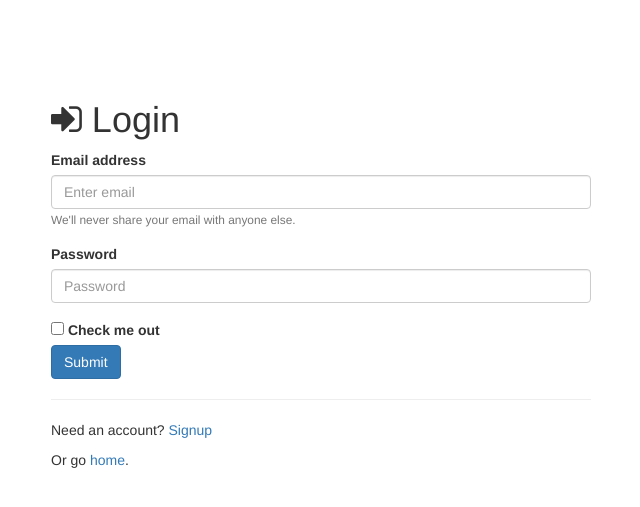
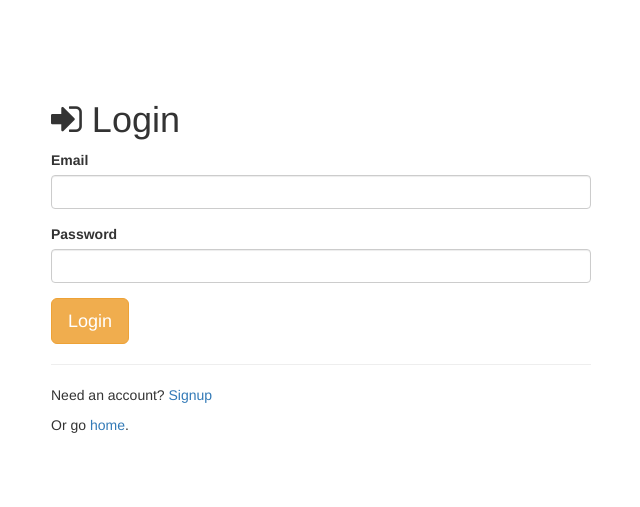
Before and after one commit to faizmhd/passport-app, a Node server app: page /login in a window 1280 px wide. Shown: the top 507 px of the page, without its empty margins (319-959 px from the left). Run offline with Node 20, Linux system fonts and the light colour scheme; some libraries are stand-ins or nearby versions.

Commit message:
fix passport local login

```diff
--- a/server.js
+++ b/server.js
@@ -13,7 +13,13 @@ let cors         = require('cors')
 
 // DB config
 let configDB = require('./config/database.js');
-mongoose.connect(configDB.url, {useNewUrlParser: true, useUnifiedTopology: true});
+mongoose.connect(configDB.url, {useNewUrlParser: true, useUnifiedTopology: true}).then(() => {
+    console.log("Connected to mongoDB");
+  })
+  .catch((e) => {
+    console.log("Error while DB connecting");
+    console.log(e);
+  });
 
 require('./config/passport')(passport);
 
--- a/views/login.ejs
+++ b/views/login.ejs
@@ -1,4 +1,3 @@
-<!-- views/login.ejs -->
 <!doctype html>
 <html>
 <head>
@@ -22,22 +21,18 @@
     <% } %>
 
     <!-- LOGIN FORM -->
-    <form>
+    <form action="/login" method="post">
         <div class="form-group">
-          <label for="exampleInputEmail1">Email address</label>
-          <input type="email" class="form-control" id="exampleInputEmail1" aria-describedby="emailHelp" placeholder="Enter email">
-          <small id="emailHelp" class="form-text text-muted">We'll never share your email with anyone else.</small>
+            <label>Email</label>
+            <input type="text" class="form-control" name="email">
         </div>
         <div class="form-group">
-          <label for="exampleInputPassword1">Password</label>
-          <input type="password" class="form-control" id="exampleInputPassword1" placeholder="Password">
+            <label>Password</label>
+            <input type="password" class="form-control" name="password">
         </div>
-        <div class="form-check">
-          <input type="checkbox" class="form-check-input" id="exampleCheck1">
-          <label class="form-check-label" for="exampleCheck1">Check me out</label>
-        </div>
-        <button type="submit" class="btn btn-primary">Submit</button>
-      </form>
+
+        <button type="submit" class="btn btn-warning btn-lg">Login</button>
+    </form>
 
     <hr>
 
```
Also changed, not shown: config/passport.js (+9 -9 lines).
